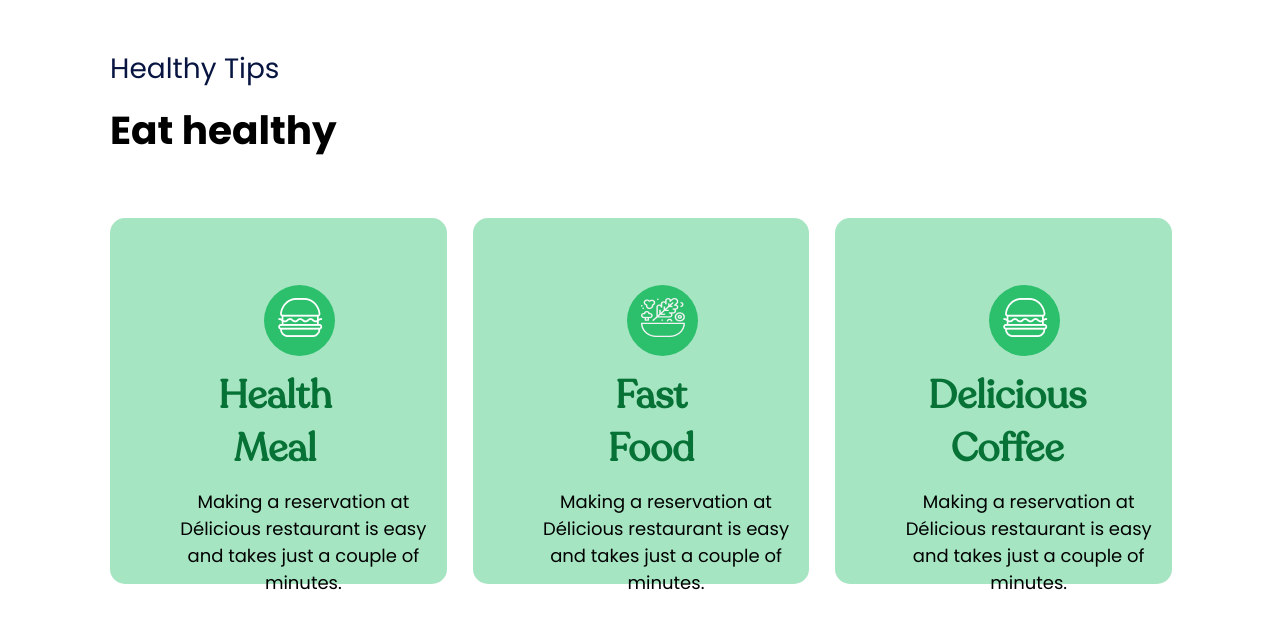
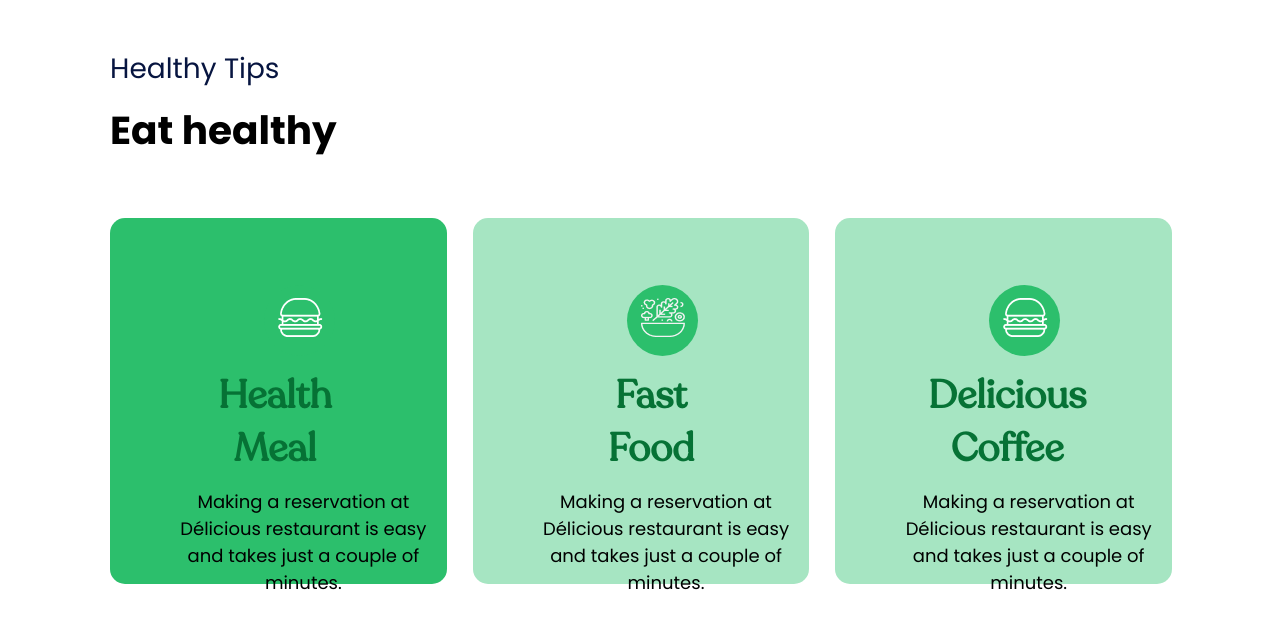
Before and after one commit to Victorola-coder/foodplaza-ui, a plain HTML site: page index.html in a window 1280 px wide. In both pictures the pointer is over the element 278 px from the left and 2194 px from the top of the page. Shown: the part 1794-2422 px from the top of the page. Drawn offline with Linux system fonts and the light colour scheme.

Commit message:
feat: added hover classes

```diff
--- a/style.css
+++ b/style.css
@@ -373,3 +373,7 @@ li.contact {
   margin-left: 50px;
   margin-bottom: 367px;
 }
+
+.tips-card:hover{
+    background-color: var(--green);
+}
```
